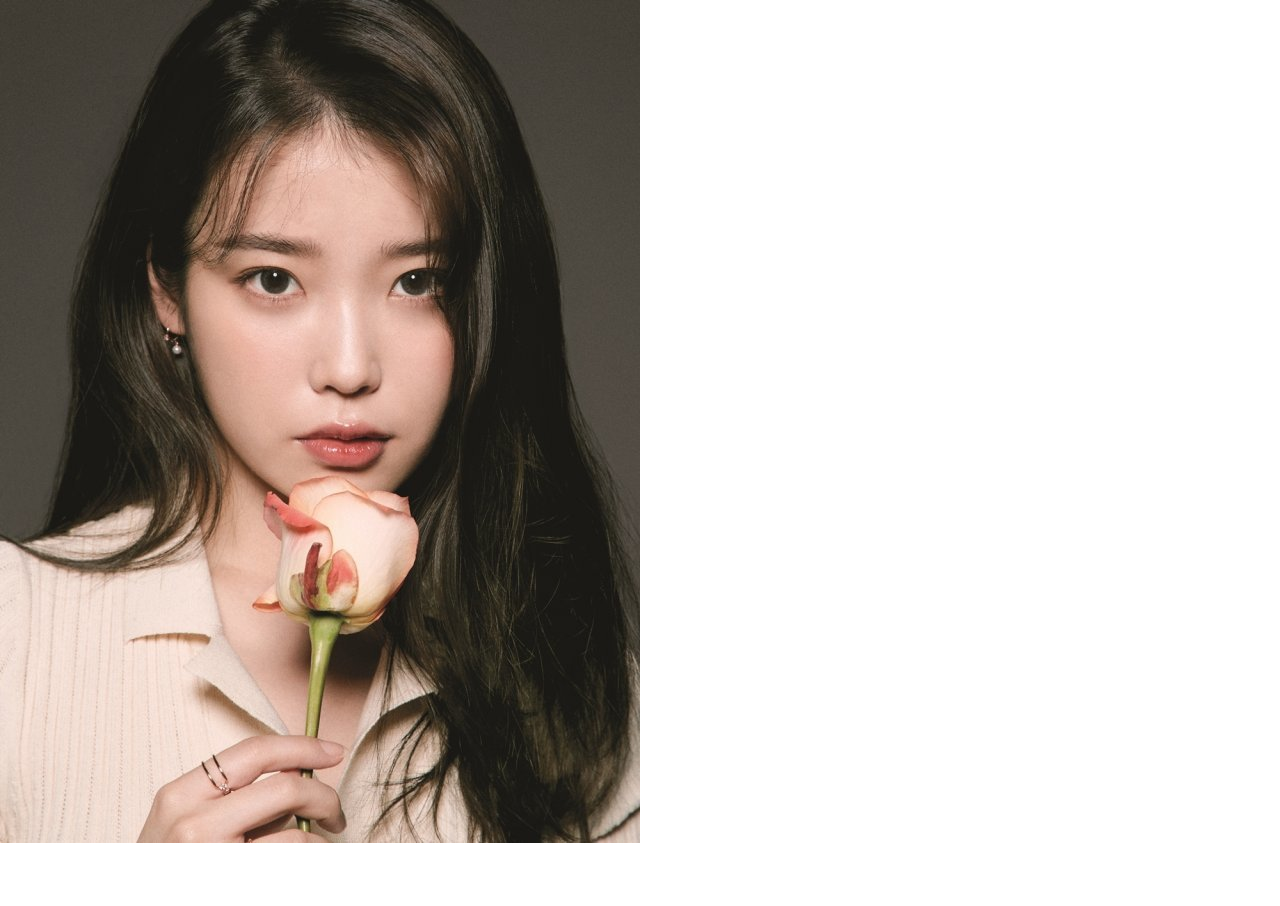
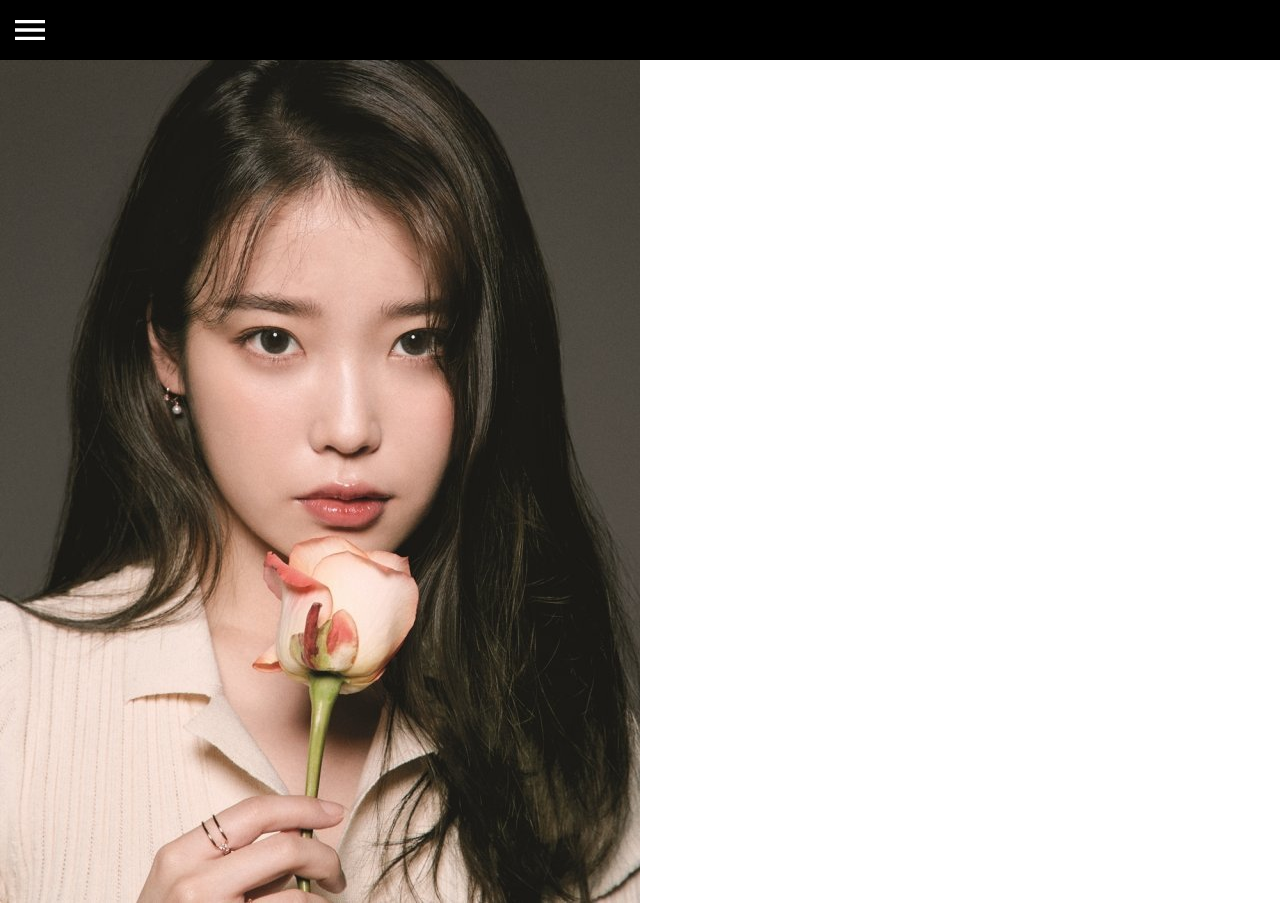
Before and after one commit to Minwukong/BulkUp, a React (Create React App) app in the folder frontend/: page / in a window 1280 px wide. Before the commit the page ends 846 px from the top, so only its background shows below. Built offline with nearby package versions, Linux system fonts and the light colour scheme.

Commit message:
----- 프론트엔드 모듈 추가 ----- 1. 헤더 기능 작업중

```diff
--- a/frontend/package.json
+++ b/frontend/package.json
@@ -17,6 +17,7 @@
     "@types/react-dom": "^17.0.0",
     "@types/styled-components": "^5.1.9",
     "axios": "^0.21.1",
+    "emotion": "^11.0.0",
     "quill": "^1.3.7",
     "react": "^17.0.2",
     "react-dom": "^17.0.2",
--- a/frontend/src/App.tsx
+++ b/frontend/src/App.tsx
@@ -1,5 +1,5 @@
 import './App.css';
-import GlobalStyled from './GlobalStyled';
+import GlobalStyled from './styles/GlobalStyled';
 import MainPage from './pages/MainPage';
 function App() {
     return (
--- /dev/null
+++ b/frontend/src/components/common/Header/Header.tsx
@@ -0,0 +1,47 @@
+import { Button, styled } from '@material-ui/core';
+import { MenuOutlined, Close } from '@material-ui/icons';
+import { useState } from 'react';
+
+const HeaderRoot = styled('div')({
+    background: 'black',
+});
+
+const MenuBtn = styled(Button)({
+    margin: 10,
+    padding: 0,
+    minWidth: 40,
+    minHeight: 30,
+});
+const MenuBtnIcon = styled(MenuOutlined)({
+    color: 'white',
+    fontSize: 40,
+    transition: 'all 0.5s ease-in-out',
+
+    '& .on': {
+        // transform: 'trans',
+    },
+});
+const MenuCloseBtnIcon = styled(Close)({
+    color: 'white',
+    fontSize: 40,
+
+    transition: 'all 0.5s ease-in-out',
+});
+
+const Header = () => {
+    const [isMenuOpen, setIsMenuOpen] = useState(false);
+
+    function toggleMenu(e: React.MouseEvent<HTMLButtonElement>) {
+        setIsMenuOpen(!isMenuOpen);
+    }
+
+    return (
+        <HeaderRoot>
+            <MenuBtn onClick={toggleMenu}>
+                {isMenuOpen ? <MenuCloseBtnIcon /> : <MenuBtnIcon />}
+            </MenuBtn>
+        </HeaderRoot>
+    );
+};
+
+export default Header;
--- a/frontend/src/pages/MainPage.tsx
+++ b/frontend/src/pages/MainPage.tsx
@@ -1,10 +1,13 @@
 import React from 'react';
-
+import Header from '../components/common/Header/Header';
 const MainPage = () => {
     return (
-        <div>
-            <img src="./이유.jpg"></img>
-        </div>
+        <>
+            <Header />
+            <div>
+                <img src="./이유.jpg"></img>
+            </div>
+        </>
     );
 };
 
--- a/frontend/src/GlobalStyled.tsx
+++ b/frontend/src/styles/GlobalStyled.tsx
@@ -3,6 +3,7 @@ import reset from 'styled-reset'; // style-reset 패키지
 
 const GlobalStyled = createGlobalStyle`
     ${reset}
+    @import url('https://fonts.googleapis.com/css?family=Roboto:300,400,500,700&display=swap');
     a{
         text-decoration: none;
         color: inherit;
@@ -10,6 +11,9 @@ const GlobalStyled = createGlobalStyle`
     *{
         box-sizing: border-box;
     }
+    body {
+        font-family: Roboto, -apple-system, BlinkMacSystemFont, 'Segoe UI', Oxygen, Ubuntu, Cantarell, 'Open Sans', 'Helvetica Neue', sans-serif;
+    }
 `;
 
 export default GlobalStyled;
```
Also changed, not shown: frontend/src/components/common/Header.tsx (deleted, +0 -7 lines), frontend/src/index.tsx (+4 -4 lines), 2 other files (tests, documents, lock files or other folders).
